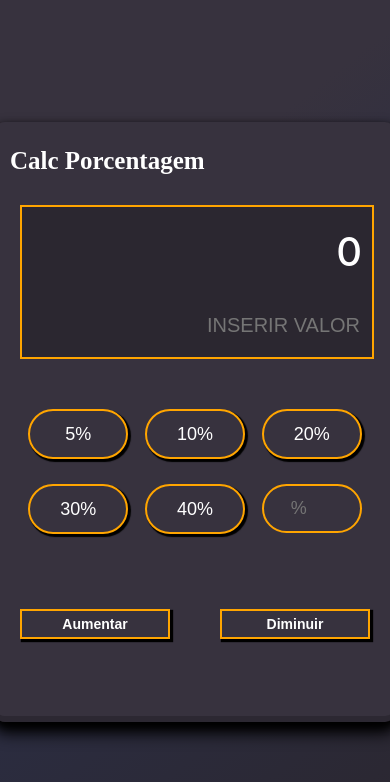
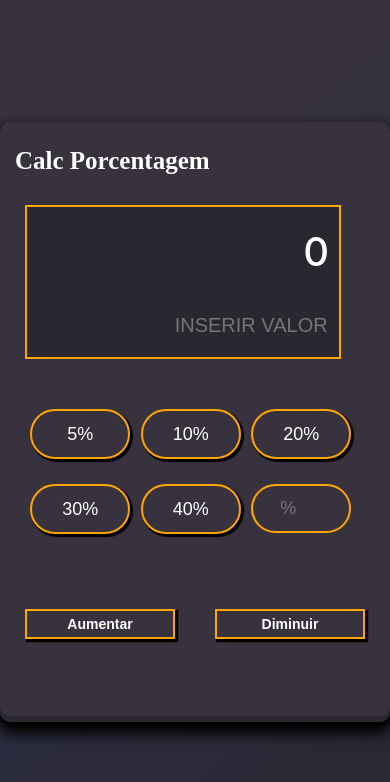
Before and after one commit to willianbatist/percentage_calculator, a React (Create React App) app: page / in a window 390 px wide. Shown: the top 782 px of the page. Built offline with nearby package versions, Linux system fonts and the light colour scheme; a web font is replaced by a local one.

Commit message:
feat: criando css responsivo

```diff
--- a/src/styles/button.css
+++ b/src/styles/button.css
@@ -10,8 +10,8 @@ button {
     border-radius: 50px;
     background-color: #37323E;
     font-size: 18px;
-    width: 100px;
-    height: 50px;
+    max-width: 100px;
+    max-height: 50px;
   }
   .btn-act:hover {
     background-color: orange;
@@ -32,8 +32,8 @@ button {
   .home-button {
     border-radius: 50px;
     font-size: 18px;
-    width: 100px;
-    height: 50px;
+    max-width: 100px;
+    max-height: 50px;
   }
   .home-button {
     border-radius: 50px;
@@ -44,14 +44,14 @@ button {
   .home-button {
     border-radius: 50px;
     font-size: 18px;
-    width: 100px;
-    height: 50px;
+    max-width: 100px;
+    max-height: 50px;
   }
   .home-button {
     border-radius: 50px;
     font-size: 18px;
-    width: 100px;
-    height: 50px;
+    max-width: 100px;
+    max-height: 50px;
   }
   .buttons5-6 {
     display: flex;
--- a/src/styles/home.css
+++ b/src/styles/home.css
@@ -9,7 +9,22 @@ input[type=number] {
   -moz-appearance: textfield;
 }
 
+@media only screen and (max-width: 400px) {
+  .home-containercalculadora {
+    width: 100% !important;
+  }
+
+  .home-container1 {
+    width: 80%!important;
+  }
+
+  .home-container2 {
+    width: 85% !important;
+  }
+}
+
 .home-container {
+  width: 100%;
   background: rgb(55,50,62);
   background: linear-gradient(
     142deg,
@@ -17,7 +32,6 @@ input[type=number] {
     rgba(43,45,66,1) 58%,
     rgba(43,39,48,1) 100%
   );
-  width: 100%;
   display: flex;
   min-height: 100vh;
   align-items: center;
@@ -59,14 +73,23 @@ input[type=number] {
     background-color: #2b2730;
   }
 
+  .home-text {
+    margin-right: 10px;
+    margin-top: 20px;
+    color: white;
+    font-size: 40px;
+    font-style: normal;
+    font-weight: 500;
+  }
+
   .home-textinput {
     color: white;
     border: none;
     text-align: right;
-    margin-right: 10px;
+    margin-right: 3%;
     text-decoration: black;
     font-size: 20px;
-    width: 330px;
+    width: 80%;
     margin-top: -100px;
     height: 30px;
     background-color: #2b2730;
@@ -75,15 +98,6 @@ input[type=number] {
   .home-textinput:focus {
     box-shadow: 0 0 0 0;
     outline: 0;
-  }
-
-  .home-text {
-    margin-right: 10px;
-    margin-top: 20px;
-    color: white;
-    font-size: 40px;
-    font-style: normal;
-    font-weight: 500;
   }
 
   .home-container2 {
```
